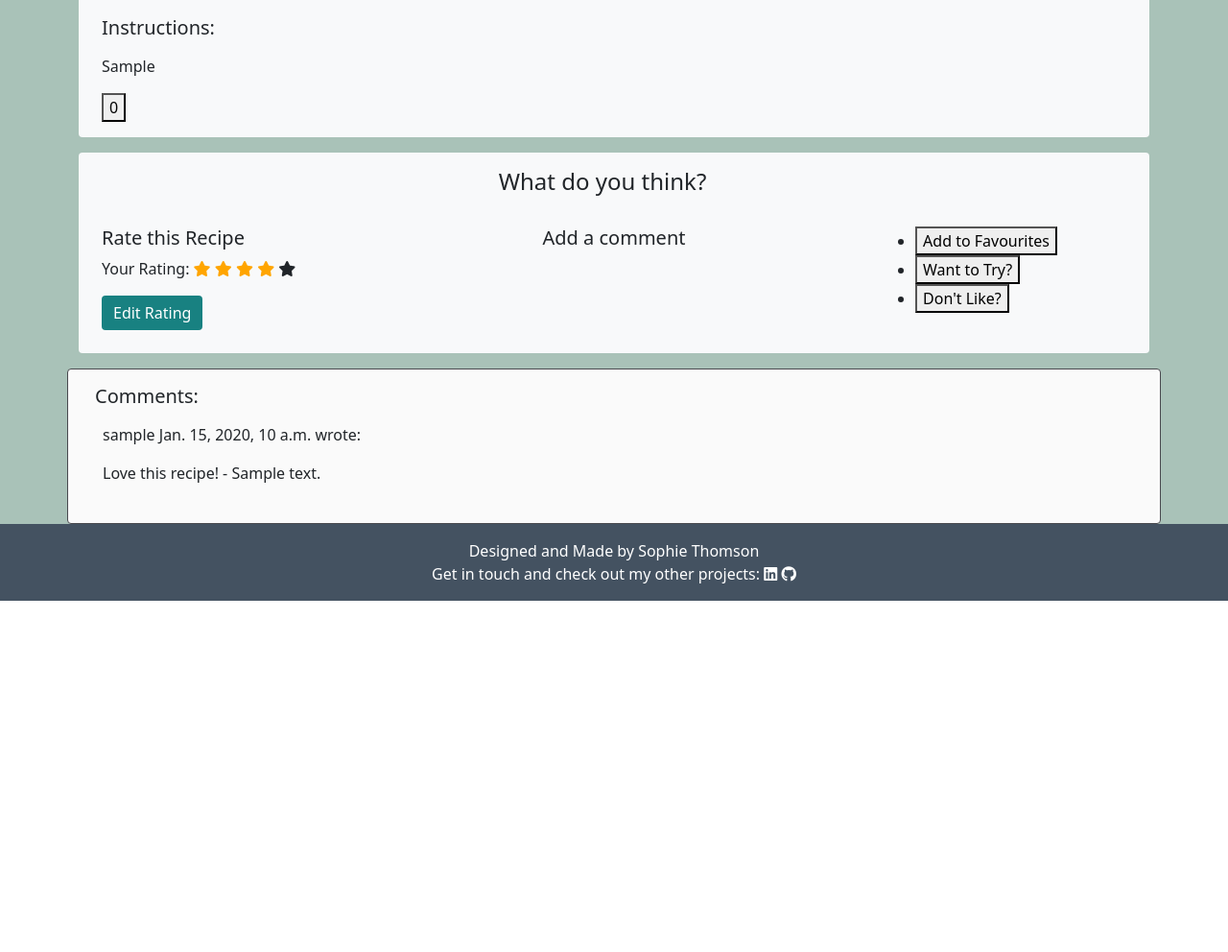
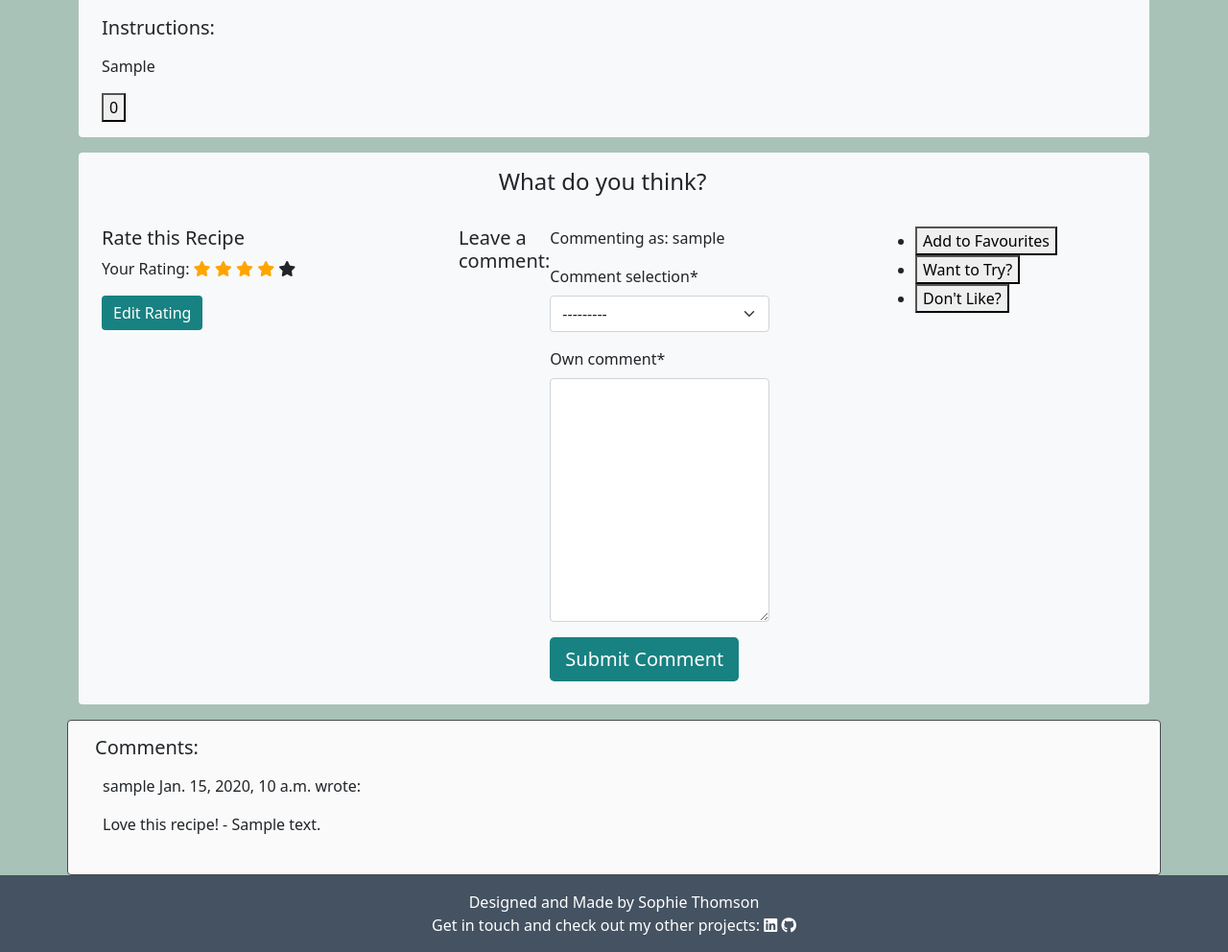
Before and after one commit to sophie-thomson/TasteSENsation, a Django app: a page that uses cookbook/templates/cookbook/recipe_detail.html in a window 1280 px wide. Shown: the part 849-1841 px from the top of the page at 96% size. Before the commit the page ends 1475 px from the top, so only its background shows below. Run offline with Django 5.2, Linux system fonts and the light colour scheme; a user stored in the database is signed in; tables that the repository leaves empty hold one stand-in row (values such as "Sample post"); some libraries are stand-ins or nearby versions.

Commit message:
Add comment form using Crispy Forms and add hidden field to identify 'comment_form'

```diff
--- /dev/null
+++ b/cookbook/forms.py
@@ -0,0 +1,10 @@
+from .models import Comment
+from django import forms
+
+
+class CommentForm(forms.ModelForm):
+    form_id = forms.CharField(widget=forms.HiddenInput(), initial='comment_form')
+
+    class Meta:
+        model = Comment
+        fields = ('comment_selection','own_comment',)
--- a/cookbook/templates/cookbook/recipe_detail.html
+++ b/cookbook/templates/cookbook/recipe_detail.html
@@ -1,6 +1,7 @@
 {% extends 'base.html' %}
 {% block content %}
 {% load static %}
+{% load crispy_forms_tags %}
 
 <div class="container">
     <div class="row g-0 align-items-center bg-light rounded-top">
@@ -136,7 +137,10 @@
 
                     {% csrf_token %}
                     <p>How many stars would you like to give {{ recipe.title }}?</p>
+                    <input type="hidden" name="form_id" calue="rating_form">
+
                     <div id="rating-radio-buttons">
+
                         <input type="radio" id="1-star" name="rating" value="1" checked>
                         <label for="1-star">
                             <span class="fa fa-star checked"></span></label><br>
@@ -177,7 +181,20 @@
         </div>
         <div class="col-4 p-4">
             <div class="d-flex justify-content-center">
-                <h5>Add a comment</h5>
+                <h5>Leave a comment:</h5>
+                <div>
+                    {% if user.is_authenticated %}
+                    <p>Commenting as: {{ user.username }}</p>
+                    <form id="comment-form" method="POST">
+                        {{ comment_form | crispy }}
+                        {% csrf_token %}
+                        <button id="submitButton" type="submit"
+                            class="btn btn-signup btn-lg">Submit Comment</button>
+                    </form>
+                    {% else %}
+                    <p><a href="{% url 'account_login' %}">Log in</a> to leave a comment</p>
+                    {% endif %}
+                </div>
             </div>
 
         </div>
--- a/cookbook/views.py
+++ b/cookbook/views.py
@@ -3,6 +3,7 @@ from django.views import generic
 from .models import Recipe, Rating
 from django.http import JsonResponse
 from django import forms
+from .forms import CommentForm
 
 
 # Create your views here.
@@ -46,20 +47,35 @@ def recipe_detail(request, slug):
     average_rating = recipe.get_average_rating()
     comments = recipe.comments.all().order_by("-created_on")
     comment_count = recipe.comments.filter(approved=True).count()
+    comment_form = CommentForm()
 
     # If the user submits a rating
-    if request.method == 'POST':
-        rating_value = request.POST.get('rating')
+    if request.method == "POST":
+        form_id = request.POST.get("form_id")
 
-        # Update or create the rating for this user and recipe
-        Rating.objects.update_or_create(
-            recipe=recipe,
-            user=request.user,
-            defaults={'rating': rating_value}  # If a rating exists, it will be updated
-        )
+        if form_id == "rating_form":
+            rating_value = request.POST.get("rating")
 
-        # Redirect to the same page after rating
-        return redirect('recipe_detail', slug=slug)
+            # Update or create the rating for this user and recipe
+            Rating.objects.update_or_create(
+                recipe=recipe,
+                user=request.user,
+                defaults={"rating": rating_value}  # If a rating exists, it will be updated
+            )
+
+            return redirect("recipe_detail", slug=slug)
+
+        elif form_id == "comment_form":
+            comment_form = CommentForm(data=request.POST)
+            if comment_form.is_valid():
+                comment = comment_form.save(commit=False)
+                comment.author = request.user
+                comment.recipe = recipe
+                comment.save()
+
+                # Redirect to the same page after rating
+                return redirect("recipe_detail", slug=slug)
+
 
     return render(
         request,
@@ -71,5 +87,6 @@ def recipe_detail(request, slug):
         "average_rating": average_rating,
         "comments": comments,
         "comment_count": comment_count,
+        "comment_form": comment_form,
         },
     )
--- a/requirements.txt
+++ b/requirements.txt
@@ -1,7 +1,9 @@
 asgiref==3.8.1
+crispy-bootstrap5==0.7
 dj-database-url==0.5.0
 Django==4.2.16
 django-allauth==0.57.2
+django-crispy-forms==2.3
 django-summernote==0.8.20.0
 gunicorn==20.1.0
 oauthlib==3.2.2
```
Also changed, not shown: tastesensation_project/settings.py (+7 -1 lines).
